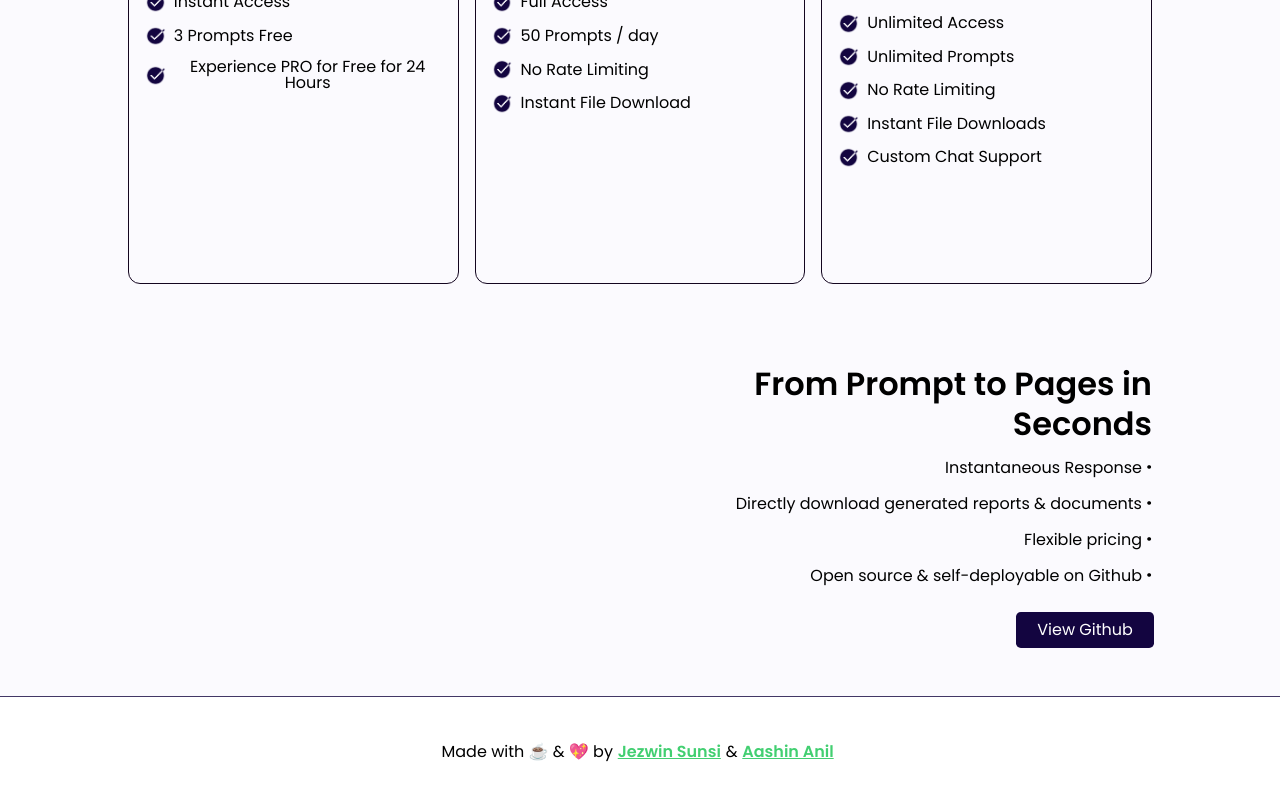
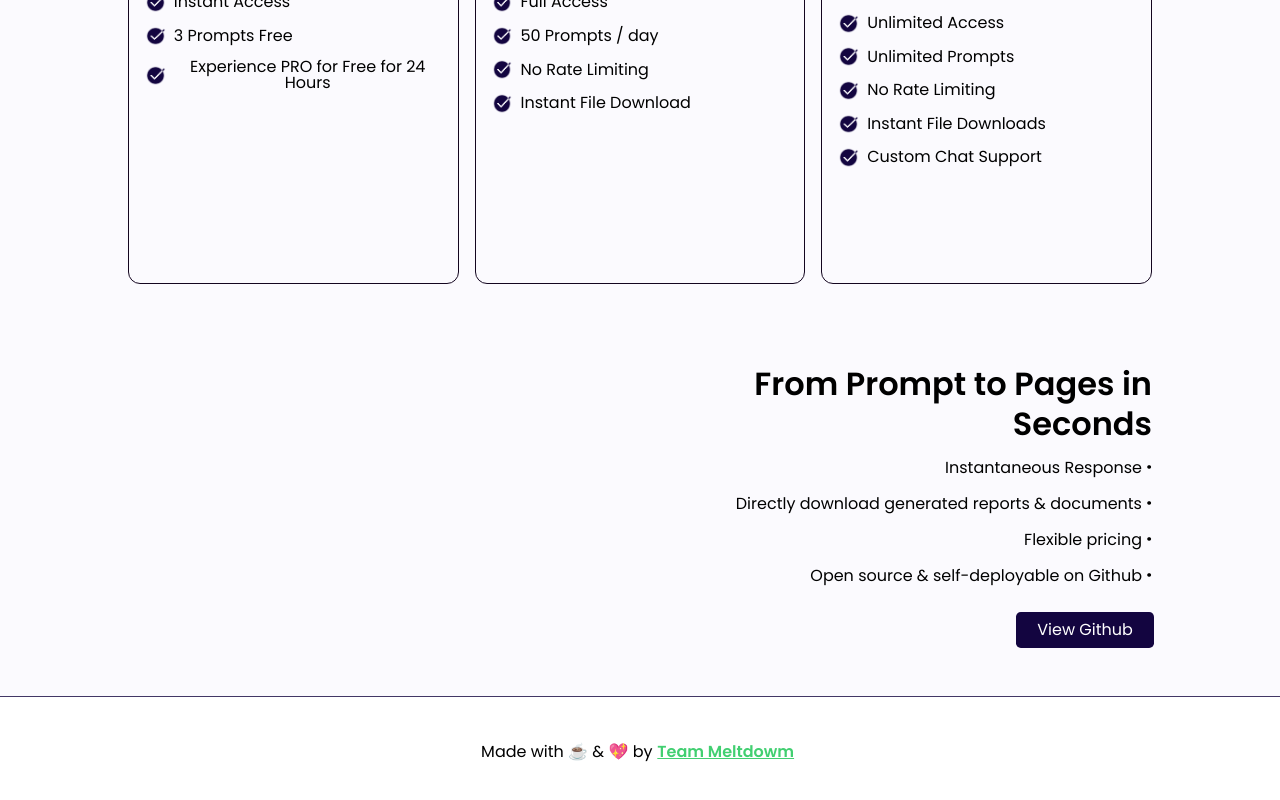
Before and after one commit to JeswinSunsi/PunditAI, a Vue app: page / in a window 1280 px wide. Shown: the part 2408-3208 px from the top of the page. Built offline with nearby package versions, Linux system fonts and the light colour scheme.

Commit message:
Footer (rb aft hackathon)

```diff
--- a/src/components/footer.vue
+++ b/src/components/footer.vue
@@ -1,7 +1,6 @@
 <template>
     <div class="main">
-        Made with ☕ & 💖 by <a href="https://github.com/jeswinsunsi" target="_blank">Jezwin Sunsi</a>&<a
-            href="https://github.com/Aashin20" target="_blank">Aashin Anil</a>
+        Made with ☕ & 💖 by <a href="https://github.com/jeswinsunsi" target="_blank">Team Meltdowm</a>
     </div>
 </template>
 
```
